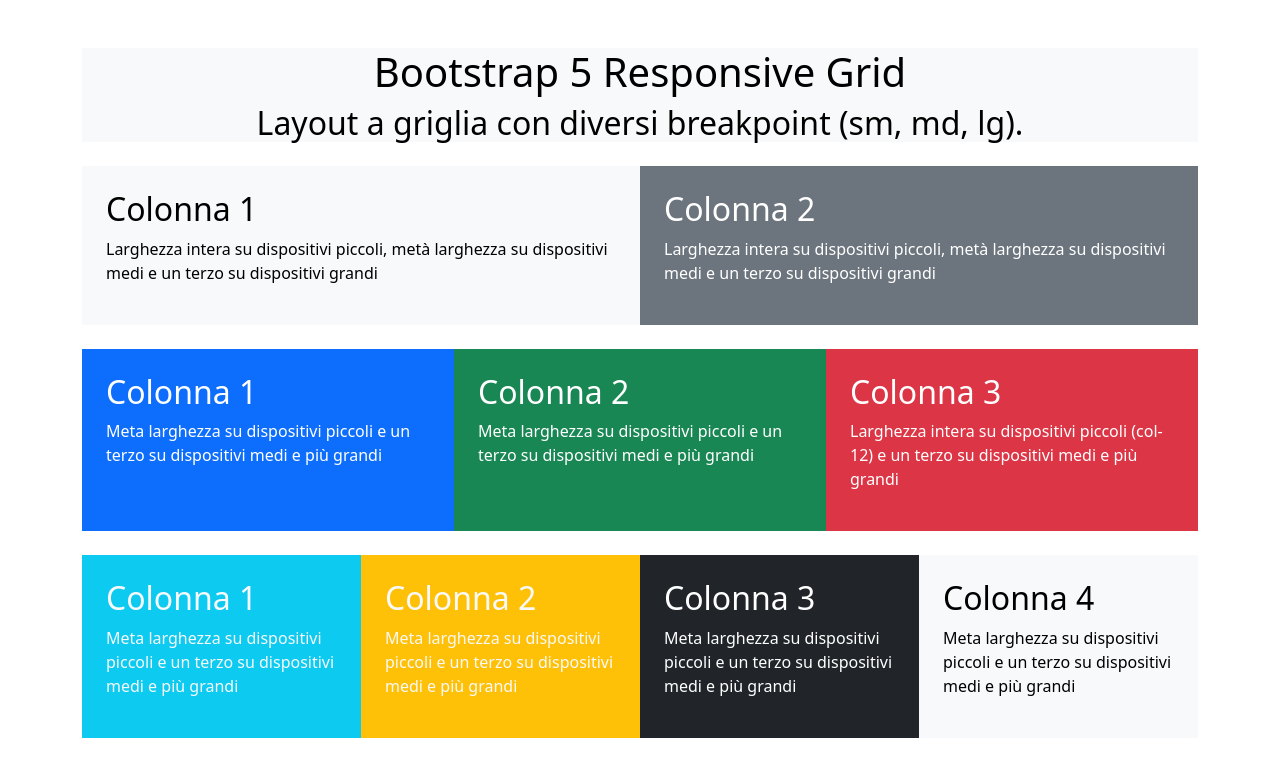
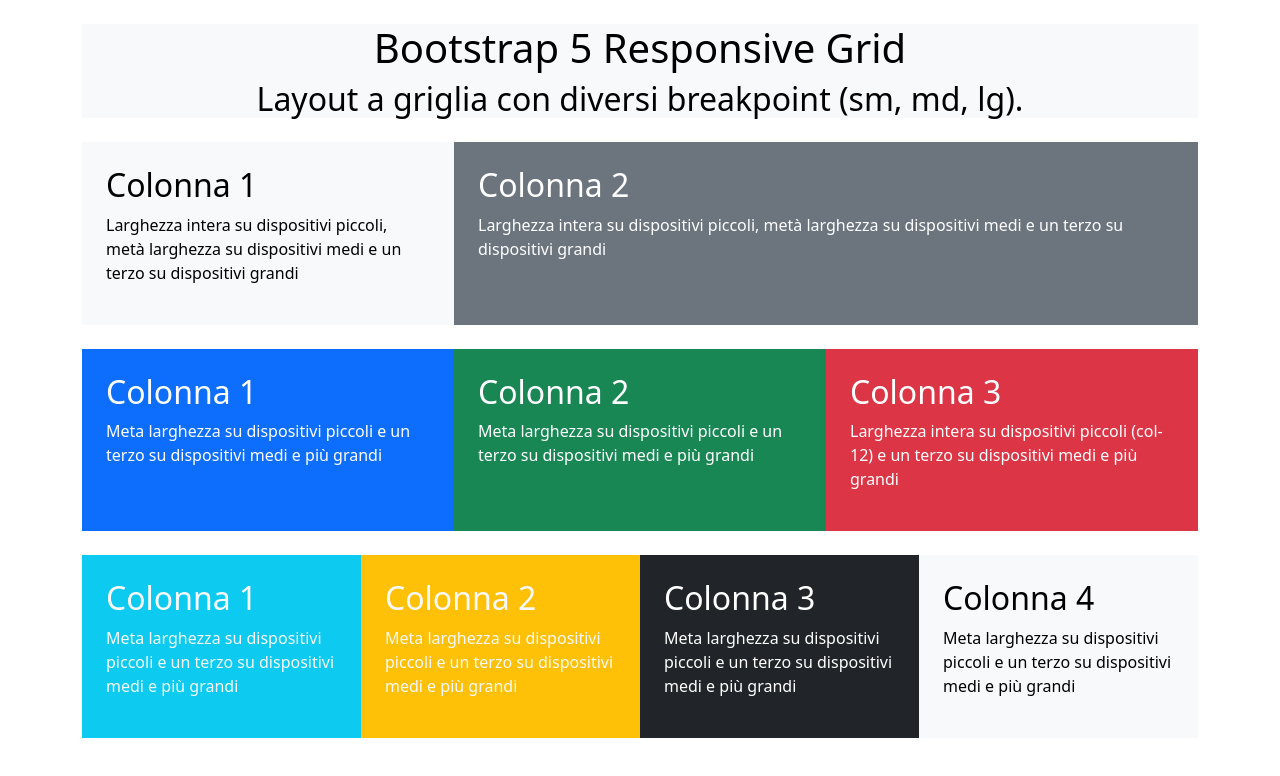
Before and after one commit to Aj-Herrera-99/htmlcss-bootstrap-layout, a plain HTML site: page index.html in a window 1280 px wide. Drawn offline with nearby package versions, Linux system fonts and the light colour scheme.

Commit message:
struttura desktop

```diff
--- a/index.html
+++ b/index.html
@@ -11,7 +11,7 @@
 </head>
 
 <body>
-    <div class="container my-5">
+    <div class="container my-4">
         <!-- Title -->
         <div class="container text-center text-bg-light">
             <h1>Bootstrap 5 Responsive Grid</h1>
@@ -20,13 +20,13 @@
         <!-- container 1 -->
         <div class="container my-4">
             <div class="row row-cols-sm-2">
-                <div class="text-bg-light p-4">
+                <div class="text-bg-light p-4 col-md-4">
                     <h2>Colonna 1</h2>
                     <p>Larghezza intera su dispositivi piccoli, metà larghezza su dispositivi medi e un terzo su
                         dispositivi
                         grandi</p>
                 </div>
-                <div class="text-bg-secondary p-4">
+                <div class="text-bg-secondary p-4 flex-grow-1">
                     <h2>Colonna 2</h2>
                     <p>Larghezza intera su dispositivi piccoli, metà larghezza su dispositivi medi e un terzo su
                         dispositivi
```
